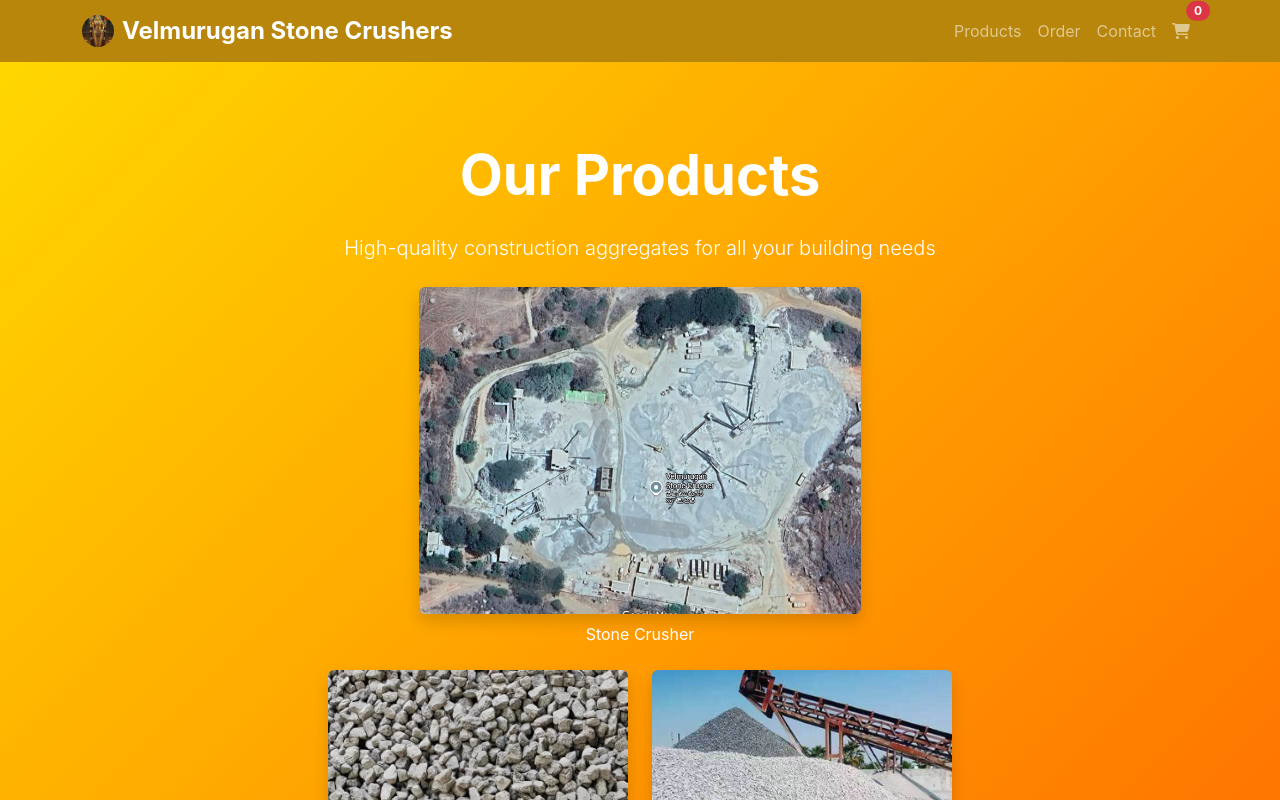
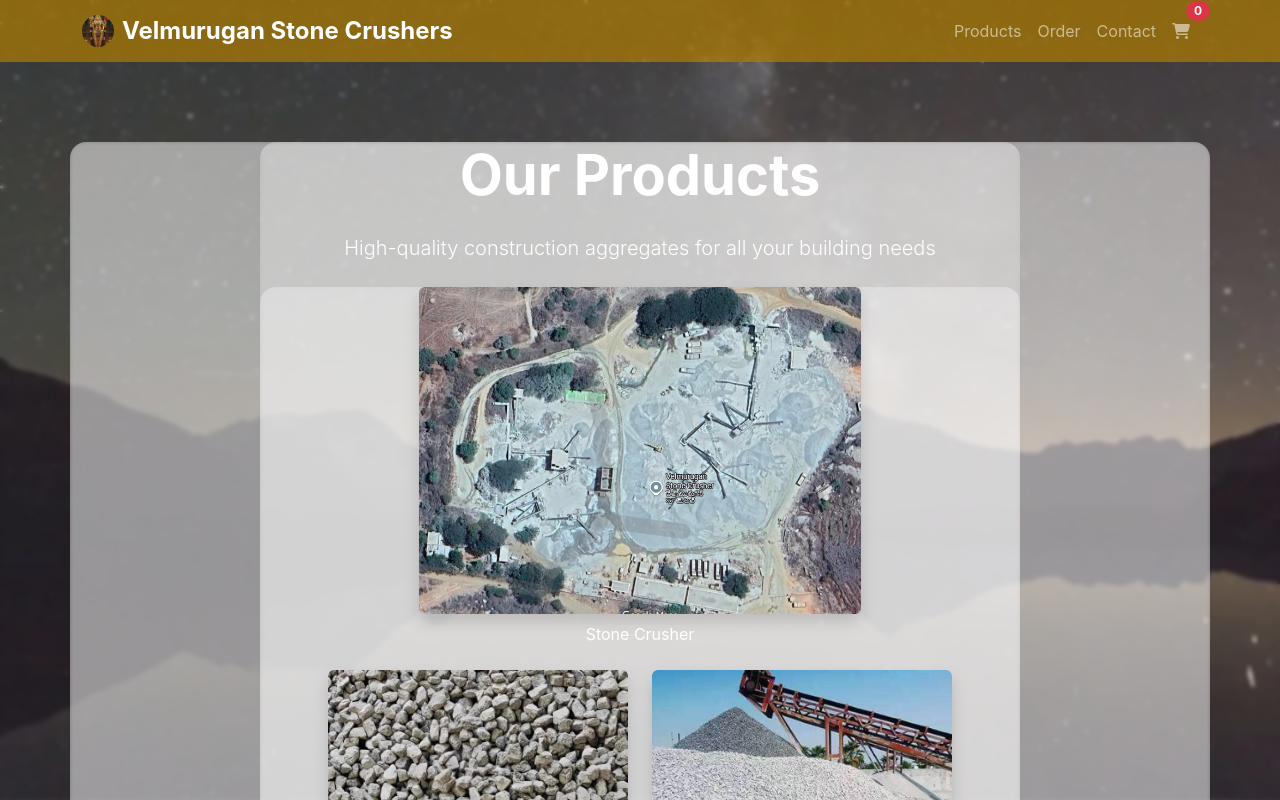
Before and after one commit to kkfun9/main, a React (Create React App) app in the folder client/: page / in a window 1280 px wide. Shown: the top 800 px of the page. Built offline with nearby package versions, Linux system fonts and the light colour scheme; no server answers.

Commit message:
Make header and hero section transparent for background image visibility

```diff
--- a/client/src/index.css
+++ b/client/src/index.css
@@ -1,3 +1,22 @@
+/* Make header transparent */
+.navbar.navbar-dark {
+  background-color: rgba(184, 134, 11, 0.7) !important;
+  backdrop-filter: blur(2px);
+}
+
+/* Make hero section and its content transparent */
+.hero-section {
+  background: rgba(255,255,255,0.1) !important;
+  color: white;
+  padding: 80px 0;
+  text-align: center;
+  backdrop-filter: blur(2px);
+}
+.hero-section .container, .hero-section .row, .hero-section .col-lg-8 {
+  background: rgba(255,255,255,0.2);
+  border-radius: 16px;
+  backdrop-filter: blur(2px);
+}
 body {
   margin: 0;
   font-family: -apple-system, BlinkMacSystemFont, 'Segoe UI', 'Roboto', 'Oxygen',
```
